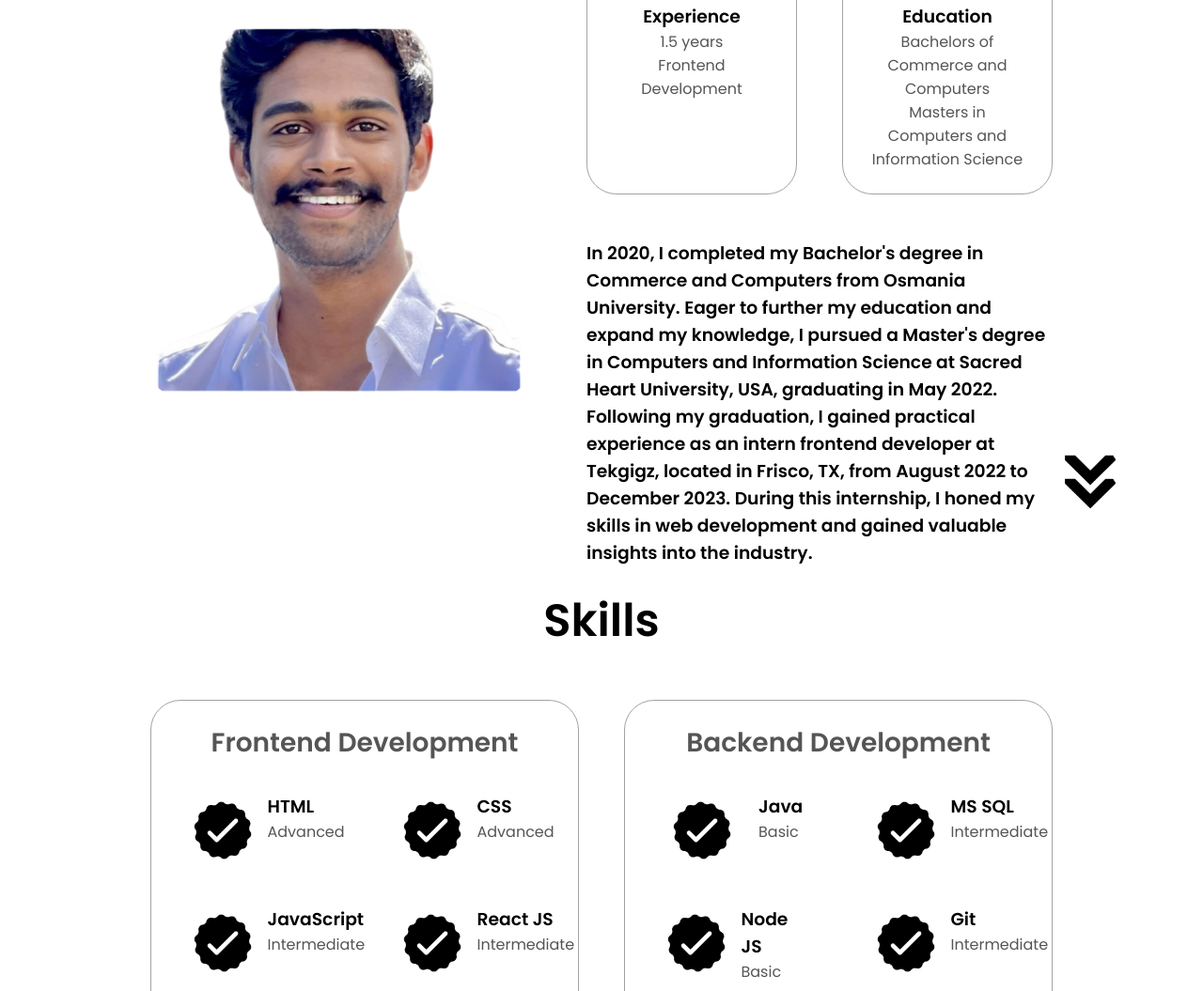
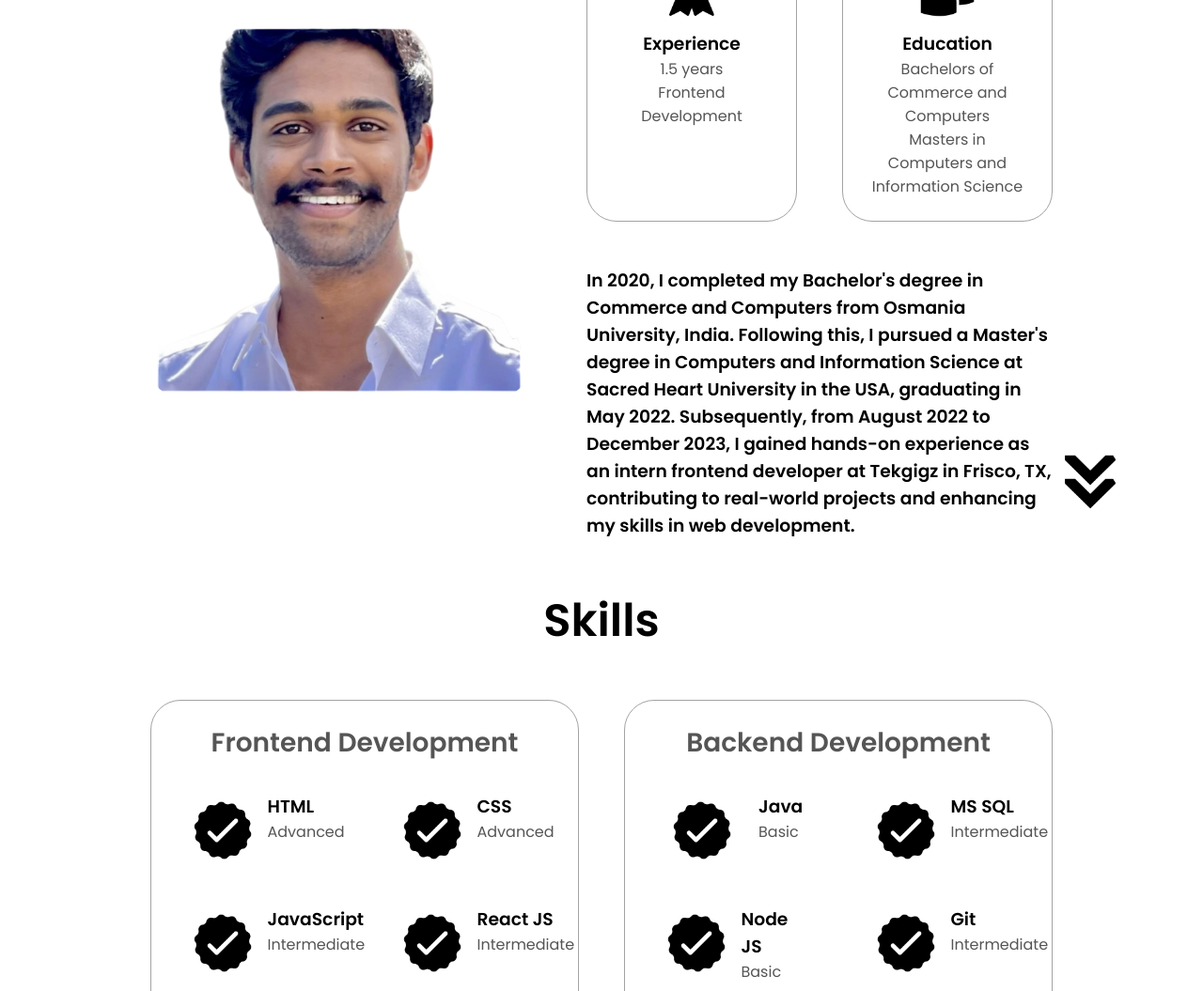
Before and after one commit to vrk1856/vrk, a plain HTML site: page index.html in a window 1280 px wide. Shown: the part 1071-2126 px from the top of the page at 94% size. Drawn offline with Linux system fonts and the light colour scheme.

Commit message:
Update index.html

```diff
--- a/index.html
+++ b/index.html
@@ -104,8 +104,8 @@
           </div>
           <div class="text-container">
             <h3>
-              In 2020, I completed my Bachelor's degree in Commerce and Computers from Osmania University. Eager to further my education and expand my knowledge, I pursued a Master's degree in Computers and Information Science at Sacred Heart University, USA, graduating in May 2022.<br>
-              Following my graduation, I gained practical experience as an intern frontend developer at Tekgigz, located in Frisco, TX, from August 2022 to December 2023. During this internship, I honed my skills in web development and gained valuable insights into the industry.</h3>
+             In 2020, I completed my Bachelor's degree in Commerce and Computers from Osmania University, India. Following this, I pursued a Master's degree in Computers and Information Science at Sacred Heart University in the USA, graduating in May 2022. Subsequently, from August 2022 to December 2023, I gained hands-on experience as an intern frontend developer at Tekgigz in Frisco, TX, contributing to real-world projects and enhancing my skills in web development.
+            </h3>
           </div>
         </div>
       </div>
```
